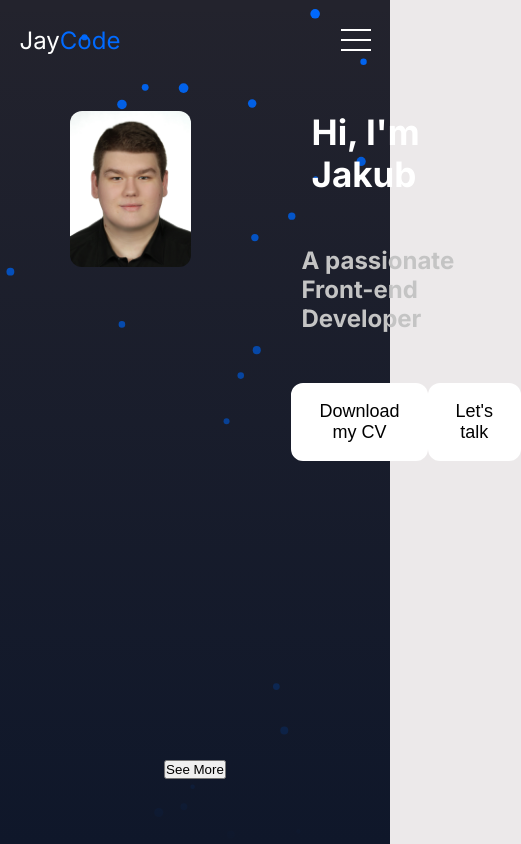
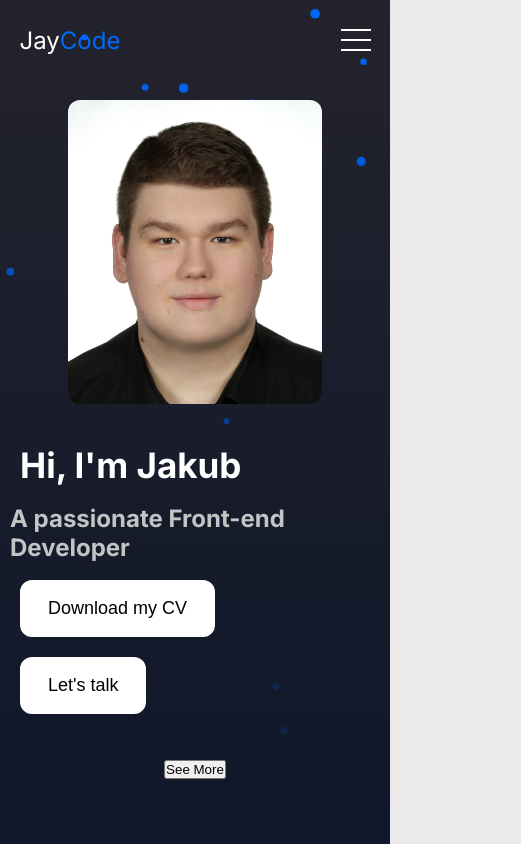
Before and after one commit to JayCodeGitHub/jaycode.pl, a Next.js app: page / in a window 390 px wide. Shown: the top 844 px of the page, 521 px wide, since content can reach past the window. Built offline with nearby package versions, Linux system fonts and the light colour scheme.

Commit message:
Styled hero for mobile

```diff
--- a/src/components/hero/hero.styles.ts
+++ b/src/components/hero/hero.styles.ts
@@ -3,24 +3,42 @@ import Image from "next/image";
 
 export const StyledOuterWrapper = styled.header`
     display: flex;
-    flex-direction: row-reverse;
-    justify-content: flex-end;
-    align-items: flex-start;
+    flex-direction: column;
+    align-items: center;
+    gap: 4rem;
     width: 100vw;
     height: calc(100vh - 8rem);
-    padding: 8% 18%;
+    padding: 2rem 0;
+    ${({ theme }) => theme.mq.tablet}  {
+        flex-direction: row;
+        align-items: flex-start;
+        gap: 10rem;
+        padding: 8% 10%;
+    }
+    ${({ theme }) => theme.mq.bigDesktop}  {
+        padding: 8% 18%;
+    }
 `
 
 export const StyledWrapper = styled.div`
     display: flex;
     flex-direction: column;
     justify-content: space-between;
-    height: 35rem;
-    margin-left: 10rem;
+    height: 32vh;
+    ${({ theme }) => theme.mq.desktop}  {
+        height: 35rem;
+    }
 `
 
 export const StyledButtonsWrapper = styled.span`
     display: flex;
+    flex-direction: column;
+    gap: 2rem;
+    padding-left: 20px;
+    ${({ theme }) => theme.mq.desktop}  {
+        flex-direction: row;
+        padding-left: 0;
+    }
 `
 
 export const StyledTitle = styled.h1`
@@ -50,9 +68,13 @@ export const StyledImage = styled(Image)`
     object-fit: cover;
     object-position: top;
     border-radius: 1.2rem;
-    width: 90vw;
-    height: 40vw;
-    @media (min-width: 1024px) {
+    width: 30vh;
+    height: 36vh;
+    ${({ theme }) => theme.mq.desktop}  {
+        width: 23vw;
+        height: 30vw;
+    }
+    ${({ theme }) => theme.mq.bigDesktop}  {
         width: 18vw;
         height: 23vw;
     }
--- a/src/components/hero/hero.tsx
+++ b/src/components/hero/hero.tsx
@@ -22,6 +22,12 @@ const heroItems = {
 export default function Hero() {
   return (
     <StyledOuterWrapper>
+      <StyledImage
+        src="/images/profile.jpg"
+        width={1000}
+        height={615}
+        alt="Profile image"
+      />
       <StyledWrapper>
         <StyledTitle>{heroItems.title}</StyledTitle>
         <StyledSubTitle>{heroItems.subTitle}</StyledSubTitle>
@@ -34,12 +40,6 @@ export default function Hero() {
           </Link>
         </StyledButtonsWrapper>
       </StyledWrapper>
-      <StyledImage
-        src="/images/profile.jpg"
-        width={1000}
-        height={615}
-        alt="Profile image"
-      />
       <StyledScrollButtonWrapper href="#projects">
         <button>See More</button>
       </StyledScrollButtonWrapper>
--- a/src/components/navbar/navbar.styles.ts
+++ b/src/components/navbar/navbar.styles.ts
@@ -11,7 +11,7 @@ export const OuterWrapper = styled.nav`
     justify-content: space-between;
     padding: 0 5vw;
     color: ${({ theme }) => theme.white};
-    ${({ theme }) => theme.mq.desktop} {
+    ${({ theme }) => theme.mq.tablet} {
         padding: 0vw 10vw;
     }
 `
@@ -40,7 +40,7 @@ export const LogoWrapper = styled.div`
 
 export const StyledNavigation = styled.ul`
     display: none;
-    ${({ theme }) => theme.mq.desktop} {
+    ${({ theme }) => theme.mq.tablet} {
         display: flex;
         justify-content: space-around;
         align-items: center;
@@ -64,7 +64,7 @@ export const HamburgerWrapper = styled.button`
     cursor: pointer;
     background-color: transparent;
     z-index: 20;
-    ${({ theme }) => theme.mq.desktop} {
+    ${({ theme }) => theme.mq.tablet} {
         display: none;
     }
 `;
```
